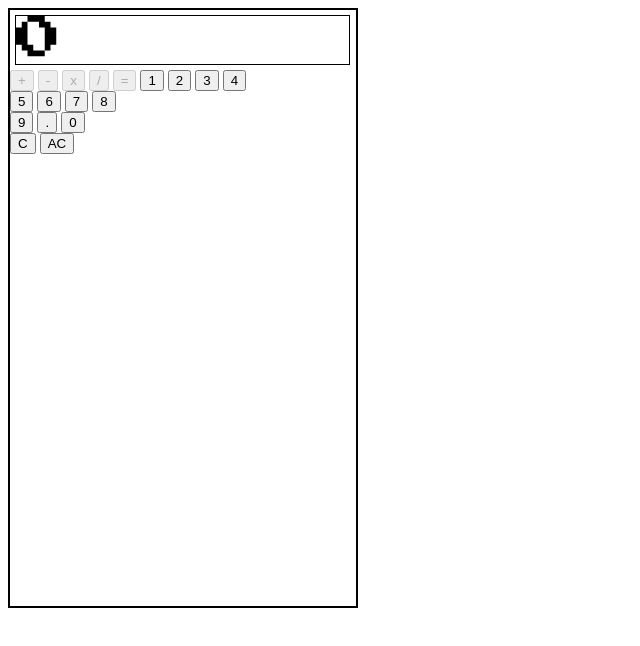
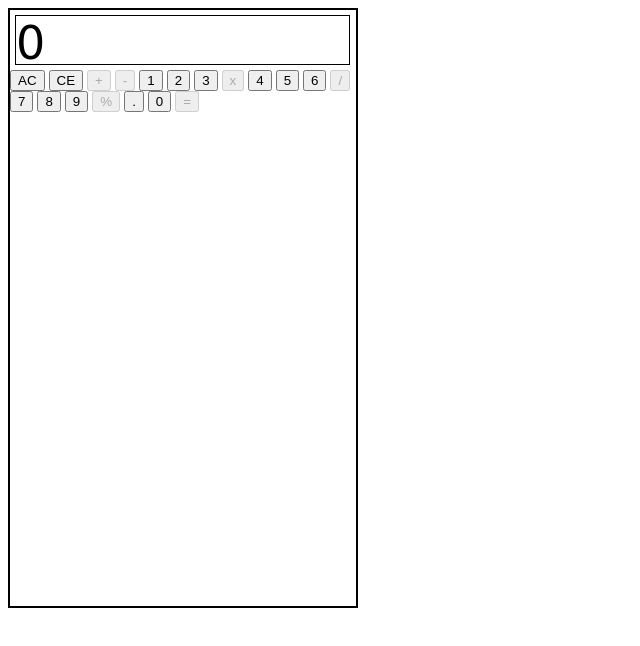
Before and after one commit to phiggins567/javascript-calculator, a plain HTML site: page index.html in a window 1280 px wide. Shown: the whole page, without its empty margins (0-640 px from the left). Drawn offline with nearby package versions, Linux system fonts and the light colour scheme.

Commit message:
added % math function

```diff
--- a/index.html
+++ b/index.html
@@ -5,7 +5,7 @@
         <meta name="viewport" content="width=device-width, initial-scale=1">
         <link href="css/main.css" rel="stylesheet" type="text/css">
         <script src="https://ajax.googleapis.com/ajax/libs/jquery/3.1.0/jquery.min.js"></script>
-        <link href="https://fonts.googleapis.com/css?family=Press+Start+2P" rel="stylesheet">
+        <link href="https://fonts.googleapis.com/css?family=Roboto" rel="stylesheet">
 
 
     </head>
@@ -13,26 +13,32 @@
       <div class="flexbox-container">
         <div class="calculator">
             <div id="display"></div>
+                <button class="clear" id="clearall">AC</button>
+                <button class="clear" id="clear">CE</button>
 
                 <button class="operators" value="+">+</button>
                 <button class="operators" value="-">-</button>
-                <button class="operators" value="*">x</button>
-                <button class="operators" value="/">/</button>
-                <button class="operators" id="equals">=</button>
+
 
                 <button class="numbers">1</button>
                 <button class="numbers">2</button>
                 <button class="numbers">3</button>
-                <button class="numbers">4</button><br>
+                <button class="operators" value="*">x</button>
+                <button class="numbers">4</button>
                 <button class="numbers">5</button>
                 <button class="numbers">6</button>
+                <button class="operators" value="/">/</button>
                 <button class="numbers">7</button>
-                <button class="numbers">8</button><br>
+
+                <button class="numbers">8</button>
+
                 <button class="numbers">9</button>
+                <button class="operators" value="%">%</button>
                 <button class="numbers">.</button>
-                <button class="numbers">0</button><br>
-                <button id="clear">C</button>
-                <button id="clearall">AC</button>
+                <button class="numbers">0</button>
+
+                <button class="operators" id="equals">=</button>
+
         </div>
       </div>
     <script src="js/index.js"></script>
--- a/js/index.js
+++ b/js/index.js
@@ -55,6 +55,9 @@ $(document).ready(function() {
         case "/":
         newnumber /= number;
           break;
+          case "%":
+        newnumber /= 100;
+          break;
     }
     total = newnumber.toString();
     strLength(total);
@@ -67,7 +70,7 @@ $(document).ready(function() {
   display.html(total);
 
   function strLength(a) {
-      if (a.length > 7) {
+      if (a.length > 10) {
           display.html("Err");
           number = "";
           operatorButton.prop("disabled", true);
```
